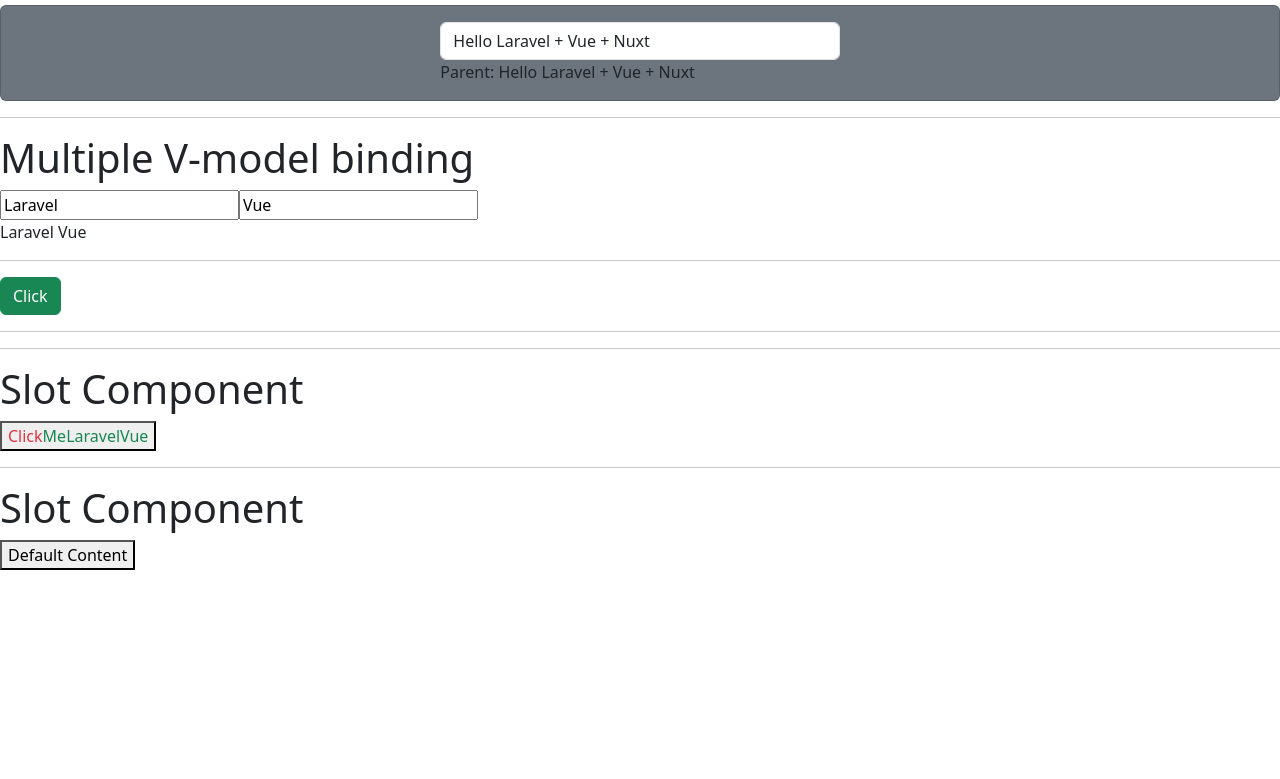
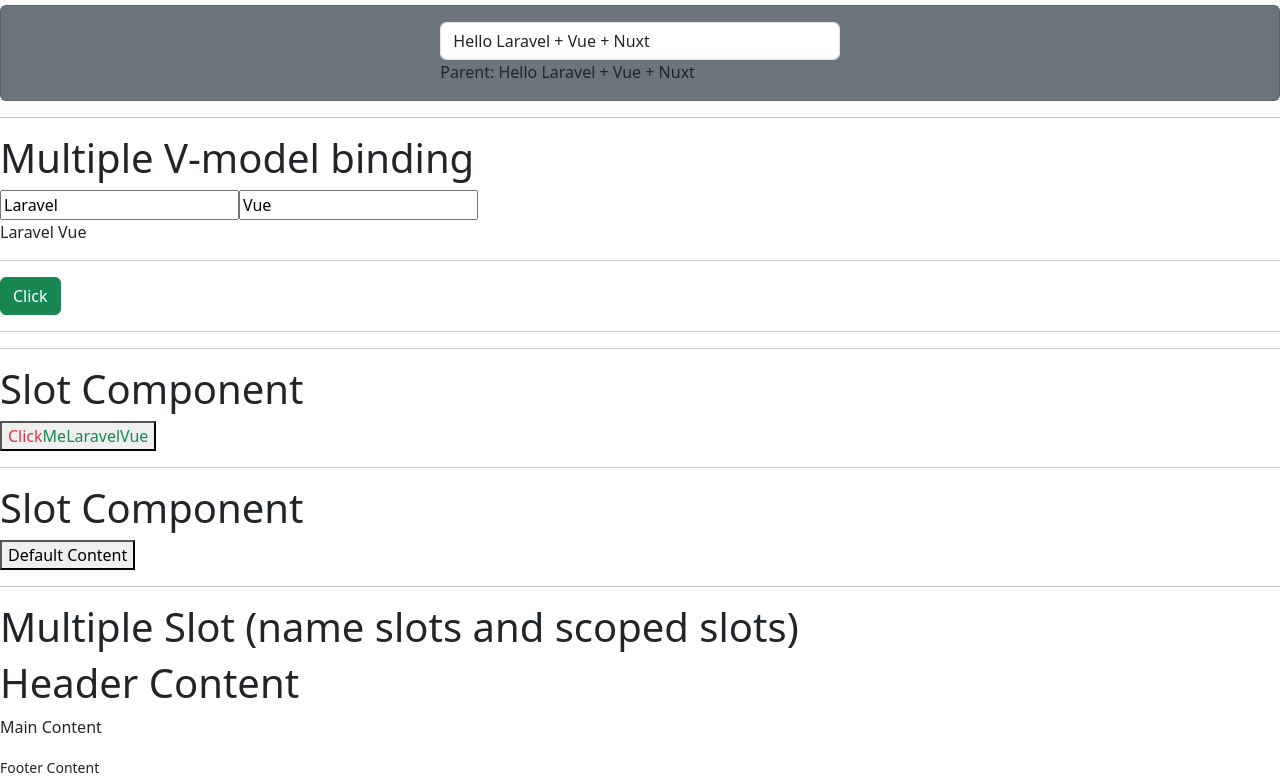
Before and after one commit to MinKhantNaung/learn_vue3_composition_api, a Vue app in the folder 1_vue_composition_api_and_pinia/: page / in a window 1280 px wide. Shown: the part 4764-5543 px from the top of the page. Before the commit the page ends 5334 px from the top, so only its background shows below. Built offline with nearby package versions, Linux system fonts and the light colour scheme.

Commit message:
multiple slots

```diff
--- /dev/null
+++ b/1_vue_composition_api_and_pinia/src/components/MultipleSlot.vue
@@ -0,0 +1,15 @@
+<template>
+    <div>
+        <hr>
+        <h1>Multiple Slot (name slots and scoped slots)</h1>
+        <header>
+            <slot name="header"></slot>
+        </header>
+        <main>
+            <slot></slot>
+        </main>
+        <footer>
+            <slot name="footer"></slot>
+        </footer>
+    </div>
+</template>
--- a/1_vue_composition_api_and_pinia/src/views/HomeView.vue
+++ b/1_vue_composition_api_and_pinia/src/views/HomeView.vue
@@ -12,6 +12,7 @@
 import UserName from '../components/UserName.vue'
 import MyButton from "../components/MyButton.vue";
 import SlotComponent from "../components/SlotComponent.vue";
+import MultipleSlot from '../components/MultipleSlot.vue'
 
 onBeforeMount
 (() => {
@@ -87,5 +88,25 @@
     <hr>
     <SlotComponent><span class="text-danger">Click</span><span class="text-success">Me{{ firstName }}{{ lastName }}</span></SlotComponent>
     <SlotComponent/>
+    <MultipleSlot>
+      <!-- <template v-slot:header>
+        <h1>Header Content</h1>
+      </template>
+      <template v-slot:default>
+        <p>Main Content</p>
+      </template>
+      <template v-slot:footer>
+        <small>Footer Content</small>
+      </template> -->
+      <template #header>
+        <h1>Header Content</h1>
+      </template>
+      <template #default>
+        <p>Main Content</p>
+      </template>
+      <template #footer>
+        <small>Footer Content</small>
+      </template>
+      </MultipleSlot>
   </div>
 </template>
```
